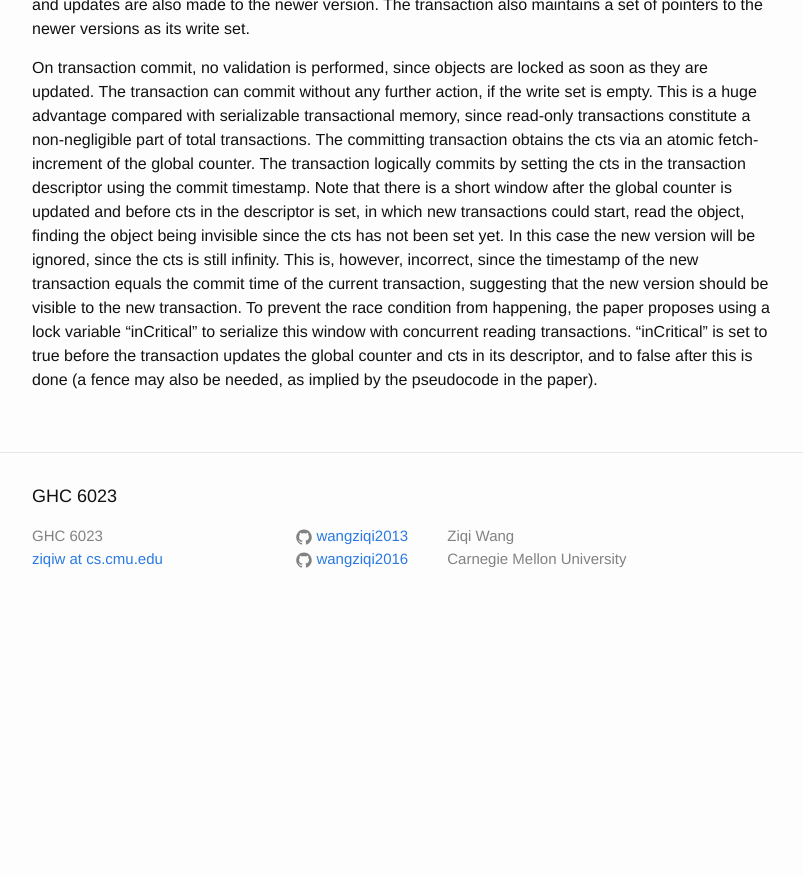
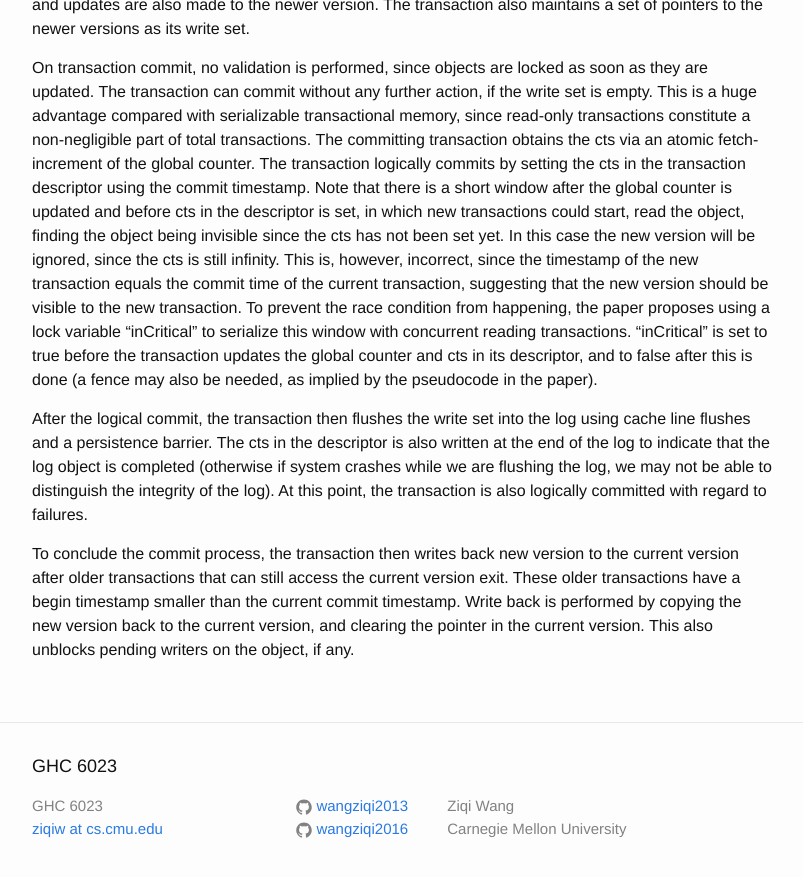
Before and after one commit to wangziqi2013/wangziqi2013.github.io, a Jekyll site: the page built from _posts/2020-02-02-pisces.markdown, in a window 1280 px wide and 900 px high, scrolled down 2692 px. Shown: the top 877 px of the window, without its empty margins (238-1041 px from the left). Built offline with Jekyll 4.4.1, drawn with Linux system fonts in a browser that asks for light colours; before the commit the page ends 3322 px from its top, so only the background shows below that.

Commit message:
Finish WB

```diff
--- a/_posts/2020-02-02-pisces.markdown
+++ b/_posts/2020-02-02-pisces.markdown
@@ -112,3 +112,13 @@ time of the current transaction, suggesting that the new version should be visib
 the race condition from happening, the paper proposes using a lock variable "inCritical" to serialize this window with
 concurrent reading transactions. "inCritical" is set to true before the transaction updates the global counter and cts
 in its descriptor, and to false after this is done (a fence may also be needed, as implied by the pseudocode in the paper).
+
+After the logical commit, the transaction then flushes the write set into the log using cache line flushes and a persistence
+barrier. The cts in the descriptor is also written at the end of the log to indicate that the log object is completed (otherwise
+if system crashes while we are flushing the log, we may not be able to distinguish the integrity of the log). At this point,
+the transaction is also logically committed with regard to failures.
+
+To conclude the commit process, the transaction then writes back new version to the current version after older transactions
+that can still access the current version exit. These older transactions have a begin timestamp smaller than the current
+commit timestamp. Write back is performed by copying the new version back to the current version, and clearing the
+pointer in the current version. This also unblocks pending writers on the object, if any.
```
